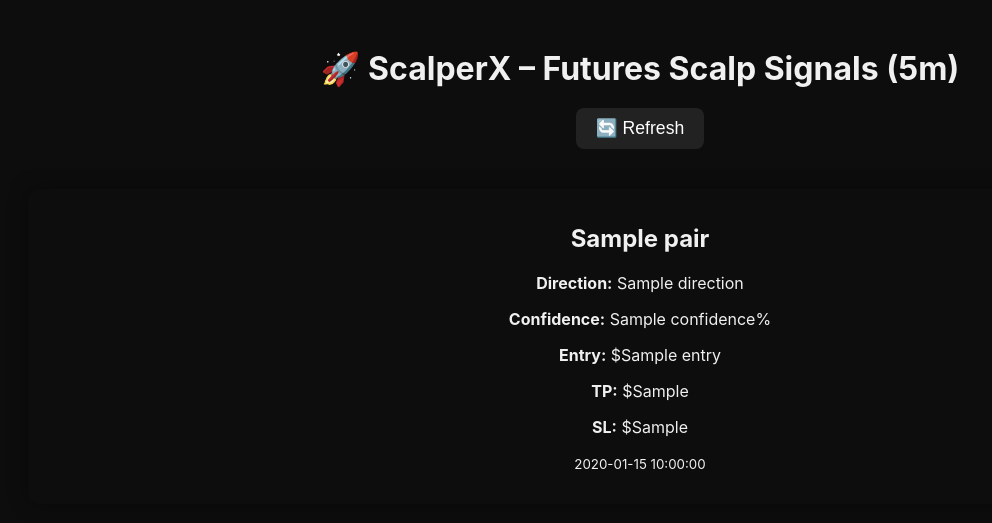
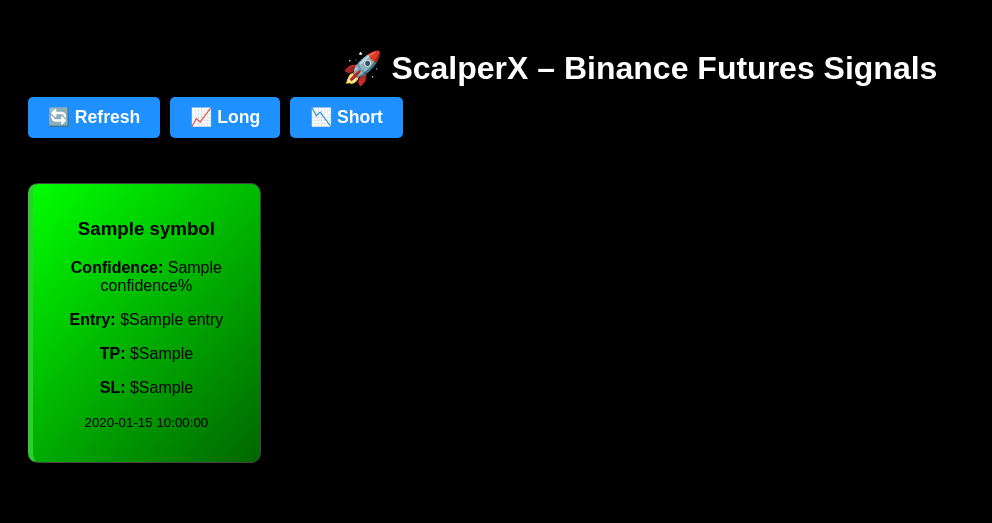
Before and after one commit to mick6594/scalperx, a FastAPI app: template templates/index.html in a window 1280 px wide. Shown: the top 523 px of the page, without its empty margins (0-992 px from the left). Run offline with FastAPI, Linux system fonts and the light colour scheme; the template is opened without the code that fills it: most values are stand-ins (such as "Sample title", 1, 10 or a date in 2020).

Commit message:
Initial commit of ScalperX

```diff
--- a/main.py
+++ b/main.py
@@ -11,6 +11,7 @@
 templates = Jinja2Templates(directory="templates")
 app.mount("/static", StaticFiles(directory="static"), name="static")
 
+# 🟢 Fetch data from Binance Futures
 async def fetch_binance_prices():
     url = "https://fapi.binance.com/fapi/v1/ticker/price"
     async with httpx.AsyncClient() as client:
@@ -19,48 +20,46 @@
             return []
         return response.json()
 
+# 🟢 Simulate signals with confidence, TP, SL
 async def generate_signals():
-    tickers = await fetch_binance_prices()
-    longs = []
-    shorts = []
-    for item in tickers:
+    data = await fetch_binance_prices()
+    signals = []
+
+    for item in data:
         symbol = item["symbol"]
         if not symbol.endswith("USDT"):
             continue
+
         price = float(item["price"])
         direction = "Long" if hash(symbol) % 2 == 0 else "Short"
-        confidence = round(abs(math.sin(hash(symbol))) % 1 * 100, 1)
+        confidence = round(abs(math.sin(hash(symbol))) * 100 % 100, 1)
+
         tp = price * (1 + 0.04) if direction == "Long" else price * (1 - 0.04)
         sl = price * (1 - 0.02) if direction == "Long" else price * (1 + 0.02)
 
-        signal = {
+        signals.append({
             "symbol": symbol,
             "direction": direction,
             "confidence": confidence,
             "entry": round(price, 3),
             "tp": round(tp, 3),
             "sl": round(sl, 3),
-            "time": datetime.utcnow().strftime("%H:%M:%S")
-        }
+            "time": datetime.now().strftime("%H:%M:%S")  # Use local time
+        })
 
-        if direction == "Long":
-            longs.append(signal)
-        else:
-            shorts.append(signal)
-    return longs, shorts
+    # 🟢 Sort by confidence DESCENDING
+    return sorted(signals, key=lambda x: x["confidence"], reverse=True)
 
 @app.get("/", response_class=HTMLResponse)
 async def dashboard(request: Request):
     try:
-        longs, shorts = await generate_signals()
+        signals = await generate_signals()
+        longs = [s for s in signals if s["direction"] == "Long"]
+        shorts = [s for s in signals if s["direction"] == "Short"]
         return templates.TemplateResponse("index.html", {
             "request": request,
             "longs": longs,
             "shorts": shorts
         })
     except Exception as e:
-        return templates.TemplateResponse("index.html", {
-            "request": request,
-            "longs": [],
-            "shorts": []
-        })
+        return templates.TemplateResponse("index.html", {"request": request, "longs": [], "shorts": []})
--- a/templates/index.html
+++ b/templates/index.html
@@ -3,20 +3,91 @@
 <head>
   <title>ScalperX</title>
   <link rel="stylesheet" href="/static/style.css">
+  <style>
+    body {
+      font-family: sans-serif;
+      padding: 20px;
+      background: #000000;
+      color: #ffffff;
+    }
+    h1 {
+      margin-bottom: 10px;
+    }
+    .buttons {
+      display: flex;
+      gap: 10px;
+      margin-bottom: 25px;
+    }
+    button {
+      padding: 10px 20px;
+      background-color: #1e90ff;
+      color: white;
+      border: none;
+      border-radius: 5px;
+      cursor: pointer;
+      font-weight: bold;
+    }
+    button:hover {
+      background-color: #0f74d1;
+    }
+    .grid {
+      display: grid;
+      grid-template-columns: repeat(auto-fill, minmax(220px, 1fr));
+      gap: 15px;
+    }
+    .card {
+      padding: 15px;
+      border-radius: 10px;
+      background: #1a1a1a;
+      color: #ffffff;
+      border: 1px solid #444;
+    }
+    .long {
+      border-left: 5px solid limegreen;
+    }
+    .short {
+      border-left: 5px solid crimson;
+    }
+  </style>
+  <script>
+    function showTab(type) {
+      document.getElementById('longs').style.display = type === 'long' ? 'grid' : 'none';
+      document.getElementById('shorts').style.display = type === 'short' ? 'grid' : 'none';
+    }
+    window.onload = () => showTab('long');
+  </script>
 </head>
 <body>
-  <h1>🚀 ScalperX – Futures Scalp Signals (5m)</h1>
-  <button onclick="location.reload()">🔄 Refresh</button>
-  <div class="grid">
-    {% for signal in signals %}
-      <div class="card {{ signal.direction|lower }}">
-        <h2>{{ signal.pair }}</h2>
-        <p><strong>Direction:</strong> {{ signal.direction }}</p>
-        <p><strong>Confidence:</strong> {{ signal.confidence }}%</p>
-        <p><strong>Entry:</strong> ${{ signal.entry }}</p>
-        <p><strong>TP:</strong> ${{ signal.tp }}</p>
-        <p><strong>SL:</strong> ${{ signal.sl }}</p>
-        <p><small>{{ signal.timestamp }}</small></p>
+  <h1>🚀 ScalperX – Binance Futures Signals</h1>
+
+  <div class="buttons">
+    <button onclick="location.reload()">🔄 Refresh</button>
+    <button onclick="showTab('long')">📈 Long</button>
+    <button onclick="showTab('short')">📉 Short</button>
+  </div>
+
+  <div id="longs" class="grid">
+    {% for s in longs %}
+      <div class="card long">
+        <h3>{{ s.symbol }}</h3>
+        <p><strong>Confidence:</strong> {{ s.confidence }}%</p>
+        <p><strong>Entry:</strong> ${{ s.entry }}</p>
+        <p><strong>TP:</strong> ${{ s.tp }}</p>
+        <p><strong>SL:</strong> ${{ s.sl }}</p>
+        <p><small>{{ s.time }}</small></p>
+      </div>
+    {% endfor %}
+  </div>
+
+  <div id="shorts" class="grid" style="display:none;">
+    {% for s in shorts %}
+      <div class="card short">
+        <h3>{{ s.symbol }}</h3>
+        <p><strong>Confidence:</strong> {{ s.confidence }}%</p>
+        <p><strong>Entry:</strong> ${{ s.entry }}</p>
+        <p><strong>TP:</strong> ${{ s.tp }}</p>
+        <p><strong>SL:</strong> ${{ s.sl }}</p>
+        <p><small>{{ s.time }}</small></p>
       </div>
     {% endfor %}
   </div>
```
Also changed, not shown: render.yaml (added, +9 -0 lines), 1 other file.
